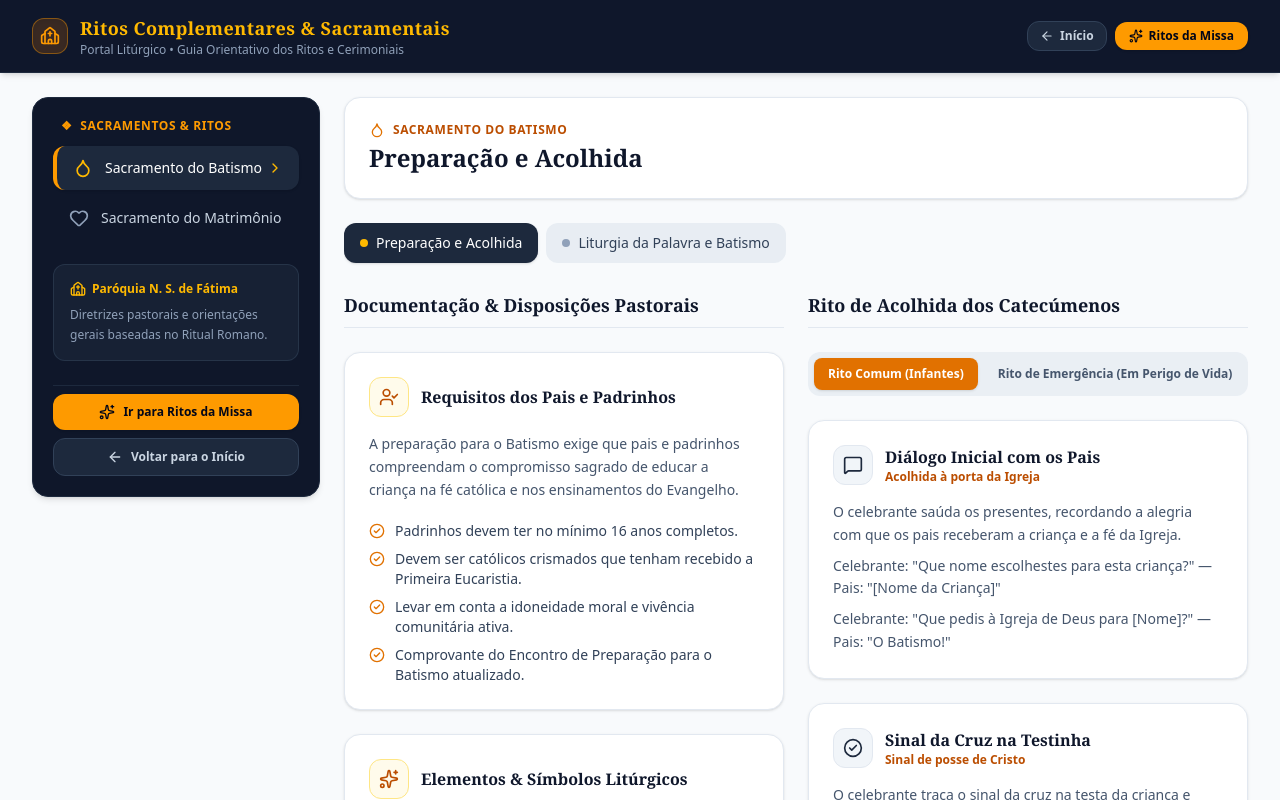
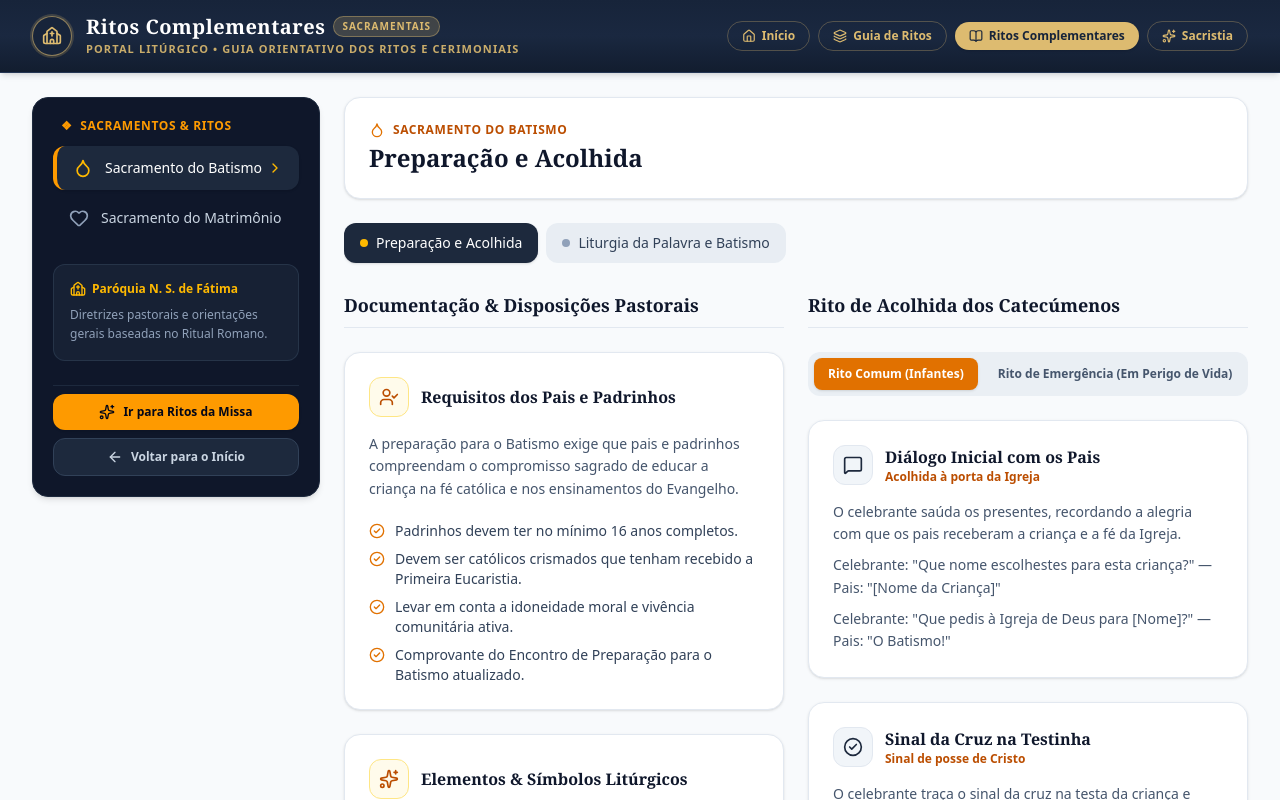
Before and after one commit to Marcelo-Augustovs/pnsf-liturgia-manager, a Next.js app: page /ritos-complementares in a window 1280 px wide. Shown: the top 800 px of the page. Built offline with nearby package versions, Linux system fonts and the light colour scheme.

Commit message:
stlye: ajuste no layout do header em telas mobile, adotando o padrao de layout da sacristia

```diff
--- a/src/app/ritos-complementares/page.tsx
+++ b/src/app/ritos-complementares/page.tsx
@@ -5,7 +5,7 @@ import Link from 'next/link';
 import { MENU_LIST } from '@/data/ritosData';
 import { DynamicIcon } from '@/components/DynamicIcon';
 import { MediaRenderer } from '@/components/MediaRenderer';
-import { CheckCircle2, ChevronRight, Church, BookOpen, Layers, ArrowLeft, Sparkles } from 'lucide-react';
+import { CheckCircle2, ChevronRight, Church, BookOpen, Layers, ArrowLeft, Sparkles, Home } from 'lucide-react';
 
 export default function RitosComplementaresPage() {
   const [selectedNavIndex, setSelectedNavIndex] = useState<number>(0);
@@ -30,36 +30,58 @@ export default function RitosComplementaresPage() {
   return (
     <div className="min-h-screen bg-slate-50 text-slate-900 flex flex-col font-sans">
       {/* Top Header Bar */}
-      <header className="bg-slate-900 border-b border-slate-800 text-white sticky top-0 z-30 shadow-md">
-        <div className="max-w-7xl mx-auto px-4 sm:px-6 lg:px-8 py-3.5 flex items-center justify-between">
-          <div className="flex items-center gap-3">
-            <div className="w-9 h-9 rounded-xl bg-amber-600/20 border border-amber-500/40 flex items-center justify-center text-amber-500 shadow-inner">
+      <header className="bg-gradient-to-b from-[#17243A] via-[#1A2840] to-[#121D2F] text-white sticky top-0 z-30 shadow-md border-b border-[#253654]">
+        <div className="max-w-7xl mx-auto px-4 sm:px-6 lg:px-8 py-3.5 flex flex-col md:flex-row items-center justify-between gap-4">
+
+          {/* BRAND & TITLE */}
+          <div className="flex items-center gap-3.5 w-full md:w-auto">
+            <div className="w-10 h-10 rounded-full border border-[#DDBB70]/60 bg-[#17243A] flex items-center justify-center text-[#DDBB70] shadow-sm flex-shrink-0 ring-2 ring-[#DDBB70]/20">
               <Church className="w-5 h-5" />
             </div>
             <div>
-              <h1 className="text-lg font-bold font-serif tracking-wide text-amber-400">
-                Ritos Complementares & Sacramentais
-              </h1>
-              <p className="text-xs text-slate-400 hidden sm:block">
-                Portal Litúrgico • Guia Orientativo dos Ritos e Cerimoniais
+              <div className="flex items-center gap-2">
+                <h1 className="text-xl font-bold font-serif tracking-wide text-white leading-tight">
+                  Ritos Complementares
+                </h1>
+                <span className="px-2 py-0.5 rounded-full text-[10px] font-bold bg-[#DDBB70]/20 text-[#DDBB70] border border-[#DDBB70]/40 uppercase tracking-widest hidden sm:inline-block">
+                  Sacramentais
+                </span>
+              </div>
+              <p className="text-[10px] sm:text-[11px] font-semibold tracking-widest text-[#DDBB70]/90 uppercase mt-0.5">
+                PORTAL LITÚRGICO • GUIA ORIENTATIVO DOS RITOS E CERIMONIAIS
               </p>
             </div>
           </div>
 
-          <div className="flex items-center gap-2">
+          {/* NAVIGATION LINKS */}
+          <div className="flex items-center flex-wrap gap-2 w-full md:w-auto justify-end">
             <Link
               href="/"
-              className="inline-flex items-center gap-1.5 px-3 py-1.5 rounded-xl text-xs font-semibold bg-slate-800 text-slate-300 hover:text-white hover:bg-slate-700 border border-slate-700 transition-all cursor-pointer"
+              className="inline-flex items-center gap-1.5 px-3.5 py-1.5 rounded-full text-xs font-semibold text-[#DDBB70] hover:bg-[#DDBB70]/10 border border-[#DDBB70]/30 transition-all cursor-pointer min-h-[44px] sm:min-h-0"
             >
-              <ArrowLeft className="w-3.5 h-3.5" />
+              <Home className="w-3.5 h-3.5" />
               <span>Início</span>
             </Link>
+
             <Link
               href="/ritos"
-              className="inline-flex items-center gap-1.5 px-3.5 py-1.5 rounded-xl text-xs font-semibold bg-amber-500 hover:bg-amber-400 text-slate-950 font-bold transition-all shadow-sm cursor-pointer"
+              className="inline-flex items-center gap-1.5 px-3.5 py-1.5 rounded-full text-xs font-semibold text-[#DDBB70] hover:bg-[#DDBB70]/10 border border-[#DDBB70]/30 transition-all cursor-pointer min-h-[44px] sm:min-h-0"
+            >
+              <Layers className="w-3.5 h-3.5" />
+              <span>Guia de Ritos</span>
+            </Link>
+
+            <div className="inline-flex items-center gap-1.5 px-3.5 py-1.5 rounded-full text-xs font-bold bg-[#DDBB70] text-[#17243A] shadow-sm min-h-[44px] sm:min-h-0">
+              <BookOpen className="w-3.5 h-3.5 text-[#17243A]" />
+              <span>Ritos Complementares</span>
+            </div>
+
+            <Link
+              href="/sacristia"
+              className="inline-flex items-center gap-1.5 px-3.5 py-1.5 rounded-full text-xs font-semibold text-[#DDBB70] hover:bg-[#DDBB70]/10 border border-[#DDBB70]/30 transition-all cursor-pointer min-h-[44px] sm:min-h-0"
             >
               <Sparkles className="w-3.5 h-3.5" />
-              <span>Ritos da Missa</span>
+              <span>Sacristia</span>
             </Link>
           </div>
         </div>
--- a/src/app/ritos/page.tsx
+++ b/src/app/ritos/page.tsx
@@ -158,17 +158,24 @@ export default function RitosMissaPage() {
     <div className="min-h-screen bg-[#F8F4EC] text-[#17243A] flex flex-col font-sans relative overflow-x-hidden">
 
       {/* HEADER SUPREMO INSTITUCIONAL (AZUL-MARINHO COM GRADIENTE) */}
-      <header className="bg-gradient-to-b from-[#17243A] to-[#121D2F] text-white sticky top-0 z-30 shadow-md border-b border-[#253654]">
-        <div className="max-w-7xl mx-auto px-4 sm:px-6 lg:px-8 py-3.5 flex items-center justify-between gap-4">
-          <div className="flex items-center gap-3.5">
+      <header className="bg-gradient-to-b from-[#17243A] via-[#1A2840] to-[#121D2F] text-white sticky top-0 z-30 shadow-md border-b border-[#253654]">
+        <div className="max-w-7xl mx-auto px-4 sm:px-6 lg:px-8 py-3.5 flex flex-col md:flex-row items-center justify-between gap-4">
+
+          {/* BRAND & TITLE */}
+          <div className="flex items-center gap-3.5 w-full md:w-auto">
             {/* LOGOTIPO CIRCULAR COM ÍCONE EM DOURADO */}
-            <div className="w-10 h-10 rounded-full border border-[#DDBB70]/50 bg-[#17243A] flex items-center justify-center text-[#DDBB70] shadow-sm flex-shrink-0">
+            <div className="w-10 h-10 rounded-full border border-[#DDBB70]/60 bg-[#17243A] flex items-center justify-center text-[#DDBB70] shadow-sm flex-shrink-0 ring-2 ring-[#DDBB70]/20">
               <Church className="w-5 h-5" />
             </div>
             <div>
-              <h1 className="text-xl font-bold font-serif tracking-wide text-white leading-tight">
-                Liturgia da Santa Missa
-              </h1>
+              <div className="flex items-center gap-2">
+                <h1 className="text-xl font-bold font-serif tracking-wide text-white leading-tight">
+                  Liturgia da Santa Missa
+                </h1>
+                <span className="px-2 py-0.5 rounded-full text-[10px] font-bold bg-[#DDBB70]/20 text-[#DDBB70] border border-[#DDBB70]/40 uppercase tracking-widest hidden sm:inline-block">
+                  Ordem do Rito
+                </span>
+              </div>
               <p className="text-[10px] sm:text-[11px] font-semibold tracking-widest text-[#DDBB70]/90 uppercase mt-0.5">
                 ORDEM DO RITO • GUIA INTERATIVO POR CELEBRAÇÕES LITÚRGICAS
               </p>
@@ -176,20 +183,34 @@ export default function RitosMissaPage() {
           </div>
 
           {/* BOTÕES DE NAVEGAÇÃO SUPERIOR */}
-          <div className="flex items-center gap-2.5">
+          <div className="flex items-center flex-wrap gap-2 w-full md:w-auto justify-end">
             <Link
               href="/"
-              className="inline-flex items-center gap-1.5 px-4 py-2 rounded-full text-xs font-bold bg-[#F5E6CA] hover:bg-[#EED5AA] text-[#17243A] transition-all cursor-pointer shadow-xs"
+              className="inline-flex items-center gap-1.5 px-3.5 py-1.5 rounded-full text-xs font-semibold text-[#DDBB70] hover:bg-[#DDBB70]/10 border border-[#DDBB70]/30 transition-all cursor-pointer min-h-[44px] sm:min-h-0"
             >
-              <Home className="w-3.5 h-3.5 text-[#17243A]" />
+              <Home className="w-3.5 h-3.5" />
               <span>Início</span>
             </Link>
+
+            <div className="inline-flex items-center gap-1.5 px-3.5 py-1.5 rounded-full text-xs font-bold bg-[#DDBB70] text-[#17243A] shadow-sm min-h-[44px] sm:min-h-0">
+              <Layers className="w-3.5 h-3.5 text-[#17243A]" />
+              <span>Guia de Ritos</span>
+            </div>
+
             <Link
               href="/ritos-complementares"
-              className="inline-flex items-center gap-1.5 px-4 py-2 rounded-full text-xs font-semibold bg-transparent hover:bg-white/5 text-[#F5E6CA] border border-[#D3C4A5]/60 transition-all cursor-pointer"
+              className="inline-flex items-center gap-1.5 px-3.5 py-1.5 rounded-full text-xs font-semibold text-[#DDBB70] hover:bg-[#DDBB70]/10 border border-[#DDBB70]/30 transition-all cursor-pointer min-h-[44px] sm:min-h-0"
             >
-              <BookOpen className="w-3.5 h-3.5 text-[#F5E6CA]" />
+              <BookOpen className="w-3.5 h-3.5" />
               <span>Ritos Complementares</span>
+            </Link>
+
+            <Link
+              href="/sacristia"
+              className="inline-flex items-center gap-1.5 px-3.5 py-1.5 rounded-full text-xs font-semibold text-[#DDBB70] hover:bg-[#DDBB70]/10 border border-[#DDBB70]/30 transition-all cursor-pointer min-h-[44px] sm:min-h-0"
+            >
+              <Sparkles className="w-3.5 h-3.5" />
+              <span>Sacristia</span>
             </Link>
           </div>
         </div>
```
